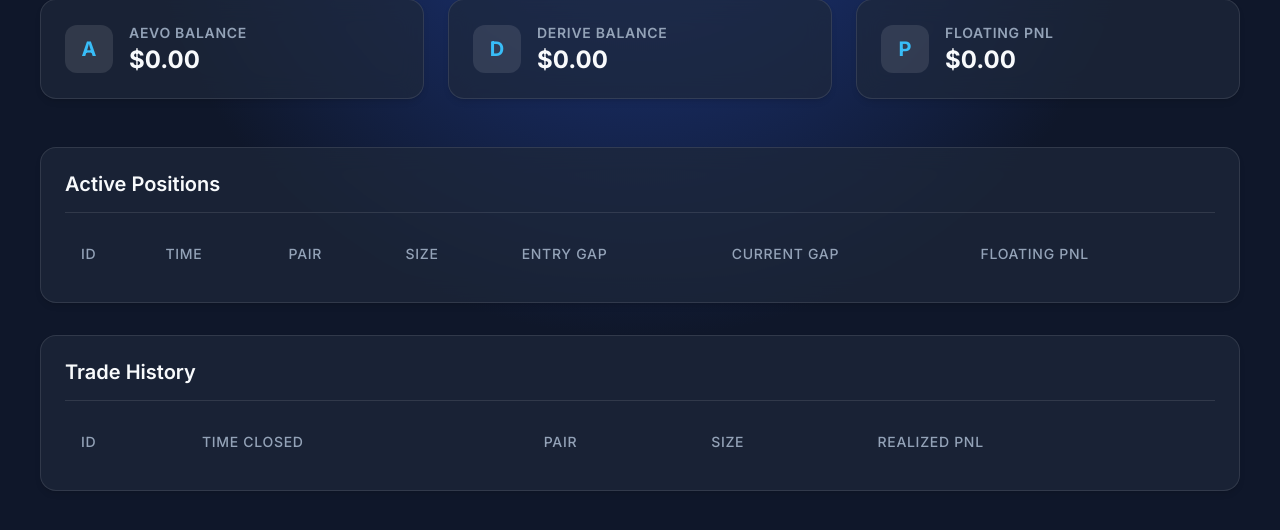
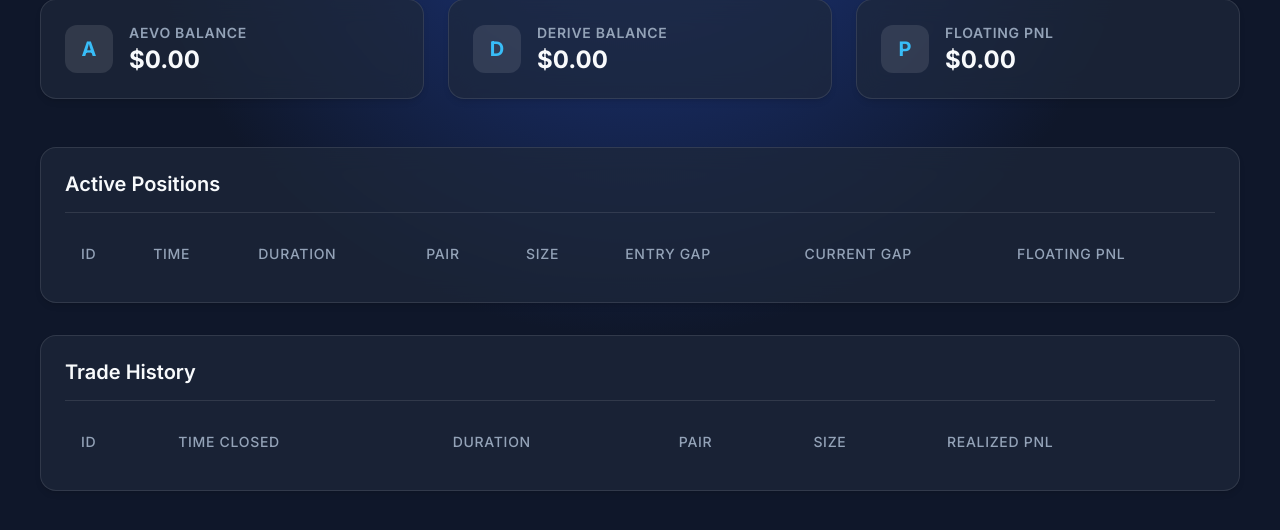
Before and after one commit to bandurkas/opt21, a FastAPI app: page / in a window 1280 px wide. Shown: the part 175-705 px from the top of the page. Run offline with FastAPI, Linux system fonts and the light colour scheme; lists and menus that the app fills with data are empty.

Commit message:
feat: Add trade duration to dashboard

```diff
--- a/dashboard/app.py
+++ b/dashboard/app.py
@@ -65,6 +65,17 @@ async def get_data():
             dt = datetime.fromisoformat(trade['timestamp'].replace('Z', '+00:00'))
             trade['time_str'] = dt.strftime('%H:%M:%S')
 
+            # Calculate duration
+            now = datetime.utcnow()
+            dt_utc = dt.replace(tzinfo=None)
+            diff = now - dt_utc
+            mins, secs = divmod(diff.total_seconds(), 60)
+            hours, mins = divmod(mins, 60)
+            if hours > 0:
+                trade['duration_str'] = f"{int(hours)}h {int(mins)}m"
+            else:
+                trade['duration_str'] = f"{int(mins)}m {int(secs)}s"
+
     # 3. Get Closed Trades
     closed_trades_raw = conn.execute("SELECT * FROM open_trades WHERE status = 'CLOSED' ORDER BY timestamp DESC LIMIT 20").fetchall()
     closed_trades = []
@@ -72,9 +83,19 @@ async def get_data():
         trade = dict(r)
         dt = datetime.fromisoformat(trade['timestamp'].replace('Z', '+00:00'))
         trade['time_str'] = dt.strftime('%H:%M:%S')
-        # Closed trades actual PnL is not explicitly stored in open_trades, but we can reconstruct roughly or we can just say "Closed"
-        # We should probably store actual_pnl in open_trades when closing!
-        # For now, just show it.
+
+        if trade.get('close_time'):
+            close_dt = datetime.fromisoformat(trade['close_time'].replace('Z', '+00:00'))
+            diff = close_dt - dt
+            mins, secs = divmod(diff.total_seconds(), 60)
+            hours, mins = divmod(mins, 60)
+            if hours > 0:
+                trade['duration_str'] = f"{int(hours)}h {int(mins)}m"
+            else:
+                trade['duration_str'] = f"{int(mins)}m {int(secs)}s"
+        else:
+            trade['duration_str'] = "-"
+
         closed_trades.append(trade)
 
     conn.close()
--- a/dashboard/static/app.js
+++ b/dashboard/static/app.js
@@ -46,6 +46,7 @@ async function updateDashboard() {
                 tr.innerHTML = `
                     <td>#${trade.trade_id}</td>
                     <td>${trade.time_str}</td>
+                    <td>${trade.duration_str}</td>
                     <td>${trade.pair}</td>
                     <td>${trade.trade_size} ETH</td>
                     <td>${formatCurrency(entryGap)}</td>
@@ -68,6 +69,7 @@ async function updateDashboard() {
                 tr.innerHTML = `
                     <td>#${trade.trade_id}</td>
                     <td>${trade.time_str}</td>
+                    <td>${trade.duration_str}</td>
                     <td>${trade.pair}</td>
                     <td>${trade.trade_size} ETH</td>
                     <td class="${getPnLClass(pnl)}">${formatPnL(pnl)}</td>
--- a/dashboard/templates/index.html
+++ b/dashboard/templates/index.html
@@ -49,6 +49,7 @@
                         <tr>
                             <th>ID</th>
                             <th>Time</th>
+                            <th>Duration</th>
                             <th>Pair</th>
                             <th>Size</th>
                             <th>Entry Gap</th>
@@ -69,6 +70,7 @@
                         <tr>
                             <th>ID</th>
                             <th>Time closed</th>
+                            <th>Duration</th>
                             <th>Pair</th>
                             <th>Size</th>
                             <th>Realized PnL</th>
--- a/radar_bot.py
+++ b/radar_bot.py
@@ -39,7 +39,8 @@ def init_db():
         trade_size REAL,
         status TEXT,
         actual_pnl REAL DEFAULT 0.0,
-        timestamp DATETIME DEFAULT CURRENT_TIMESTAMP
+        timestamp DATETIME DEFAULT CURRENT_TIMESTAMP,
+        close_time DATETIME
     )
     ''')
     conn.execute('''
@@ -220,7 +221,7 @@ def check_unwind_signals():
                     'tight_exchange': trade['tight_exchange'],
                     'actual_pnl': actual_pnl
                 })
-                conn.execute(f"UPDATE open_trades SET status = 'CLOSED', actual_pnl = {actual_pnl} WHERE trade_id = {trade_id}")
+                conn.execute(f"UPDATE open_trades SET status = 'CLOSED', actual_pnl = {actual_pnl}, close_time = CURRENT_TIMESTAMP WHERE trade_id = {trade_id}")
 
                 # Split profit evenly between the two exchanges
                 half_pnl = actual_pnl / 2.0
```
